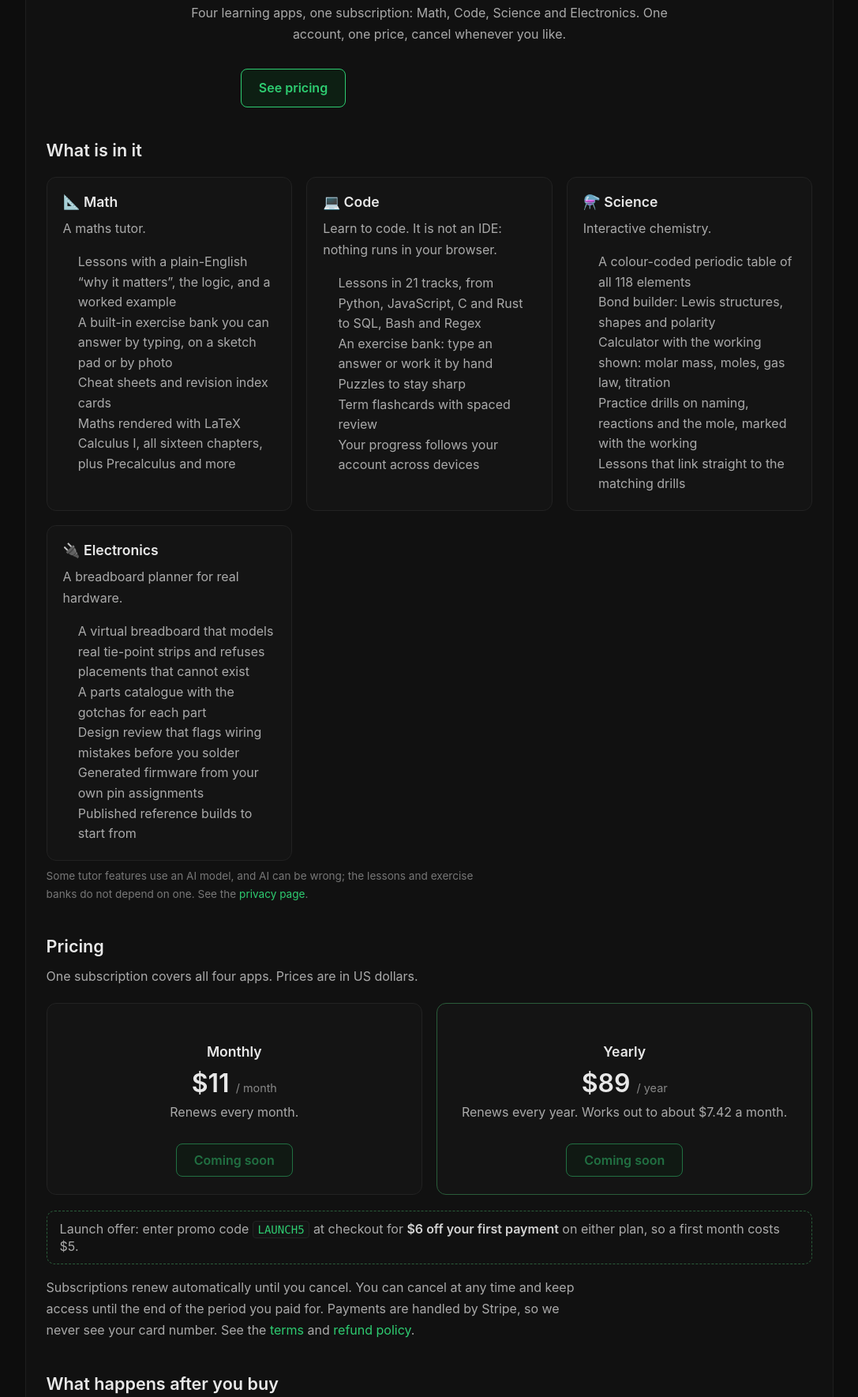
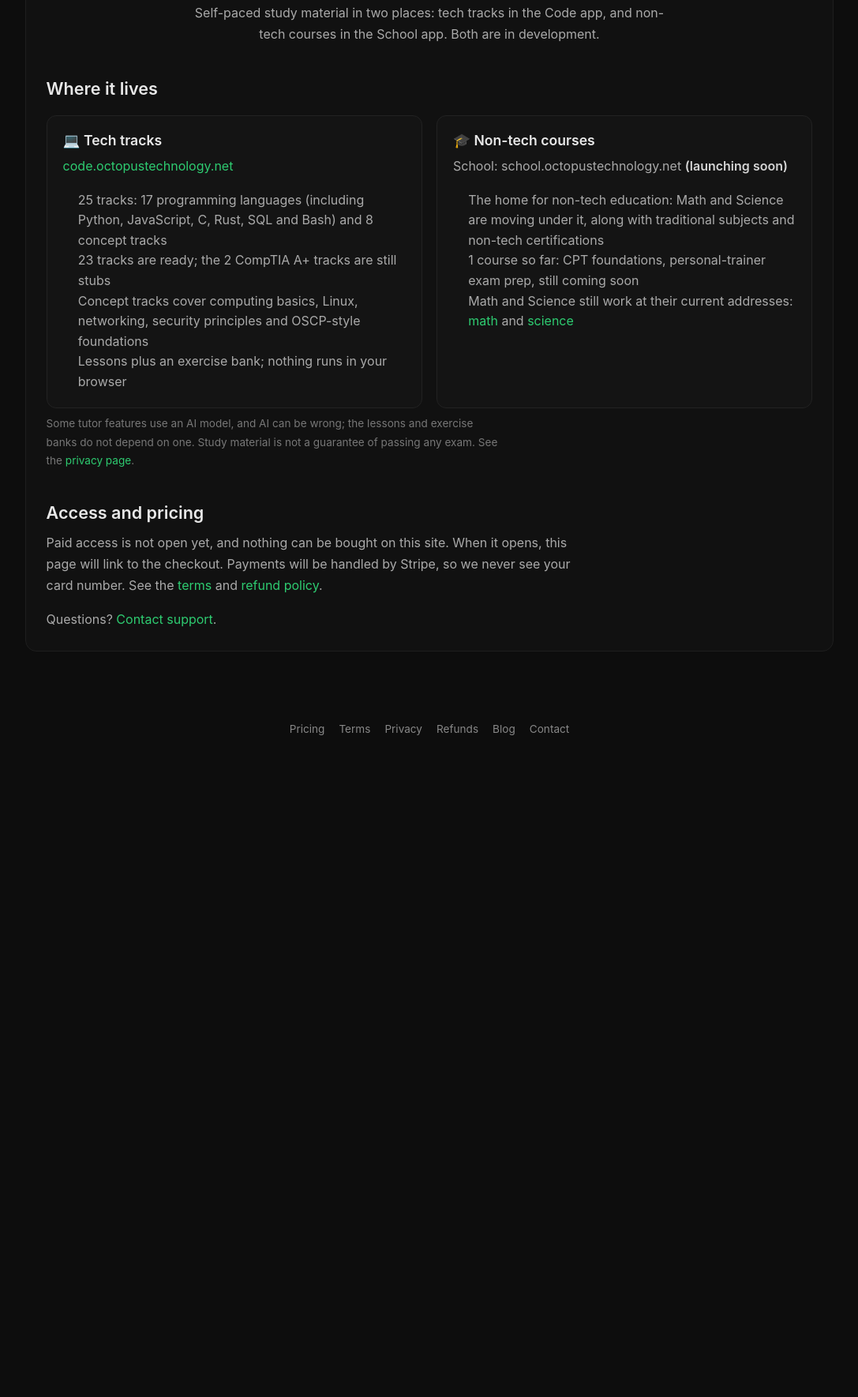
Before and after one commit to Octopus-Security/octopus-tech-site, a website: page public/learn.html in a window 1280 px wide. Shown: the part 183-1952 px from the top of the page at 79% size, without its empty margins (96-1183 px from the left). After the commit the page ends 1142 px from the top, so only its background shows below. Drawn offline with Linux system fonts and the light colour scheme.

Commit message:
Make learn.html an honest pointer to the Code and School apps
Removes the REPLACE_ Stripe placeholders, disabled buy buttons and the
21-track claim. Counts come from octopus-code content/tracks (25 tracks).

Co-Authored-By: Claude Opus 5.5 <noreply@anthropic.com>

```diff
--- a/public/learn.html
+++ b/public/learn.html
@@ -1,13 +1,7 @@
 <!DOCTYPE html>
 <!--
-  Octopus Education landing + pricing page.
-
-  TODO (OWNER): the two Stripe Payment Link URLs below are PLACEHOLDERS. The
-  links do not exist yet. Create them in Stripe (the monthly and yearly prices),
-  set the after-payment redirect to the billing service's /welcome page, then
-  paste the real URLs into LEARN_CONFIG.paymentLinks. They are the ONLY place
-  the URLs live: the buy buttons read them on load. Until they are replaced the
-  buttons are disabled and say "Coming soon".
+  Octopus Education: an honest pointer to the apps. No buy buttons until a real
+  Stripe Payment Link exists. Link school.octopustechnology.net when its DNS is live.
 -->
 <html lang="en">
 
@@ -16,9 +10,9 @@
         <meta name="viewport" content="width=device-width, initial-scale=1.0">
         <meta name="google-adsense-account" content="ca-pub-7453602091883780">
         <title>
-            Octopus Education — Math, Code, Science and Electronics
+            Octopus Education — where to learn
         </title>
-        <meta name="description" content="Octopus Education is one subscription for four learning apps: Math, Code, Science and Electronics. $11 a month or $89 a year.">
+        <meta name="description" content="Octopus Education: tech tracks at code.octopustechnology.net and non-tech courses at school.octopustechnology.net, which is launching soon. Paid access is not open yet.">
         <link rel="stylesheet" href="styles/main.css?v=30cdf98d">
         <link rel="icon" type="image/x-icon" href="images/favicon.ico">
     </head>
@@ -53,142 +47,52 @@
             </div>
         </div>
 
-        <script>
-            // ======================================================================
-            // TODO (OWNER): replace both placeholder URLs with the real Stripe
-            // Payment Links. This object is the one place they are set.
-            // ======================================================================
-            var LEARN_CONFIG = {
-                paymentLinks: {
-                    monthly: "https://buy.stripe.com/REPLACE_MONTHLY",
-                    yearly:  "https://buy.stripe.com/REPLACE_YEARLY"
-                },
-                promoCode: "LAUNCH5"
-            };
-        </script>
-
-        <div class="content-container">
+                <div class="content-container">
             <div class="page-intro learn-hero">
                 <h1>Octopus Education</h1>
                 <p class="lede">
-                    Four learning apps, one subscription: Math, Code, Science and Electronics.
-                    One account, one price, cancel whenever you like.
+                    Self-paced study material in two places: tech tracks in the Code app, and
+                    non-tech courses in the School app. Both are in development.
                 </p>
-                <p><a class="buy-btn" href="#pricing">See pricing</a></p>
             </div>
 
-            <h2>What is in it</h2>
+            <h2>Where it lives</h2>
             <div class="learn-grid">
                 <section class="learn-app">
-                    <h3>📐 Math</h3>
-                    <p>A maths tutor.</p>
+                    <h3>💻 Tech tracks</h3>
+                    <p><a href="https://code.octopustechnology.net/">code.octopustechnology.net</a></p>
                     <ul>
-                        <li>Lessons with a plain-English &ldquo;why it matters&rdquo;, the logic, and a worked example</li>
-                        <li>A built-in exercise bank you can answer by typing, on a sketch pad or by photo</li>
-                        <li>Cheat sheets and revision index cards</li>
-                        <li>Maths rendered with LaTeX</li>
-                        <li>Calculus I, all sixteen chapters, plus Precalculus and more</li>
+                        <li>25 tracks: 17 programming languages (including Python, JavaScript, C, Rust, SQL and Bash) and 8 concept tracks</li>
+                        <li>23 tracks are ready; the 2 CompTIA A+ tracks are still stubs</li>
+                        <li>Concept tracks cover computing basics, Linux, networking, security principles and OSCP-style foundations</li>
+                        <li>Lessons plus an exercise bank; nothing runs in your browser</li>
                     </ul>
                 </section>
                 <section class="learn-app">
-                    <h3>💻 Code</h3>
-                    <p>Learn to code. It is not an IDE: nothing runs in your browser.</p>
+                    <h3>🎓 Non-tech courses</h3>
+                    <p>School: school.octopustechnology.net <strong>(launching soon)</strong></p>
                     <ul>
-                        <li>Lessons in 21 tracks, from Python, JavaScript, C and Rust to SQL, Bash and Regex</li>
-                        <li>An exercise bank: type an answer or work it by hand</li>
-                        <li>Puzzles to stay sharp</li>
-                        <li>Term flashcards with spaced review</li>
-                        <li>Your progress follows your account across devices</li>
-                    </ul>
-                </section>
-                <section class="learn-app">
-                    <h3>⚗️ Science</h3>
-                    <p>Interactive chemistry.</p>
-                    <ul>
-                        <li>A colour-coded periodic table of all 118 elements</li>
-                        <li>Bond builder: Lewis structures, shapes and polarity</li>
-                        <li>Calculator with the working shown: molar mass, moles, gas law, titration</li>
-                        <li>Practice drills on naming, reactions and the mole, marked with the working</li>
-                        <li>Lessons that link straight to the matching drills</li>
-                    </ul>
-                </section>
-                <section class="learn-app">
-                    <h3>🔌 Electronics</h3>
-                    <p>A breadboard planner for real hardware.</p>
-                    <ul>
-                        <li>A virtual breadboard that models real tie-point strips and refuses placements that cannot exist</li>
-                        <li>A parts catalogue with the gotchas for each part</li>
-                        <li>Design review that flags wiring mistakes before you solder</li>
-                        <li>Generated firmware from your own pin assignments</li>
-                        <li>Published reference builds to start from</li>
+                        <li>The home for non-tech education: Math and Science are moving under it, along with traditional subjects and non-tech certifications</li>
+                        <li>1 course so far: CPT foundations, personal-trainer exam prep, still coming soon</li>
+                        <li>Math and Science still work at their current addresses: <a href="https://math.octopustechnology.net/">math</a> and <a href="https://science.octopustechnology.net/">science</a></li>
                     </ul>
                 </section>
             </div>
             <p class="legal-meta">
                 Some tutor features use an AI model, and AI can be wrong; the lessons and
-                exercise banks do not depend on one. See the <a href="privacy.html">privacy page</a>.
+                exercise banks do not depend on one. Study material is not a guarantee of
+                passing any exam. See the <a href="privacy.html">privacy page</a>.
             </p>
 
-            <h2 id="pricing">Pricing</h2>
-            <p>One subscription covers all four apps. Prices are in US dollars.</p>
-            <div class="plans">
-                <div class="plan">
-                    <h3>Monthly</h3>
-                    <div class="price">$11 <small>/ month</small></div>
-                    <p>Renews every month.</p>
-                    <a class="buy-btn" id="buy-monthly" href="#pricing">Buy monthly</a>
-                </div>
-                <div class="plan best">
-                    <h3>Yearly</h3>
-                    <div class="price">$89 <small>/ year</small></div>
-                    <p>Renews every year. Works out to about $7.42 a month.</p>
-                    <a class="buy-btn" id="buy-yearly" href="#pricing">Buy yearly</a>
-                </div>
-            </div>
-            <div class="promo">
-                Launch offer: enter promo code <code>LAUNCH5</code> at checkout for
-                <strong>$6 off your first payment</strong>
-                on either plan, so a first month costs $5.
-            </div>
+            <h2 id="pricing">Access and pricing</h2>
             <p>
-                Subscriptions renew automatically until you cancel. You can cancel at any time and
-                keep access until the end of the period you paid for. Payments are handled by
+                Paid access is not open yet, and nothing can be bought on this site. When it
+                opens, this page will link to the checkout. Payments will be handled by
                 Stripe, so we never see your card number. See the
                 <a href="terms.html">terms</a> and <a href="refunds.html">refund policy</a>.
             </p>
-
-            <h2>What happens after you buy</h2>
-            <ol>
-                <li>Stripe takes your payment.</li>
-                <li>You land on a welcome page that shows your <strong>invite code</strong>. Keep it safe.</li>
-                <li>Use the code to create your account at
-                    <a href="https://auth.octopustechnology.net/register">auth.octopustechnology.net<wbr>/register</a>.</li>
-                <li>Sign in and the four apps are unlocked on that account.</li>
-            </ol>
-            <p>Lost your code, or something did not work? <a href="contact.html#support">Contact support</a>.</p>
+            <p>Questions? <a href="contact.html#support">Contact support</a>.</p>
         </div>
-
-        <script>
-            // Wire the buy buttons from LEARN_CONFIG. A placeholder URL means the
-            // link has not been created yet, so the button is disabled instead of
-            // sending anyone to a dead Stripe page.
-            (function () {
-                function wire(id, url) {
-                    var el = document.getElementById(id);
-                    if (!el) return;
-                    if (!url || /REPLACE_/.test(url)) {
-                        el.textContent = "Coming soon";
-                        el.setAttribute("aria-disabled", "true");
-                        el.style.opacity = "0.5";
-                        el.style.pointerEvents = "none";
-                        return;
-                    }
-                    el.href = url;
-                }
-                wire("buy-monthly", LEARN_CONFIG.paymentLinks.monthly);
-                wire("buy-yearly",  LEARN_CONFIG.paymentLinks.yearly);
-            })();
-        </script>
 
         <footer class="site-footer">
             <nav aria-label="Pricing, legal and contact">
```
Also changed, not shown: public/index.html (+1 -1 lines).
